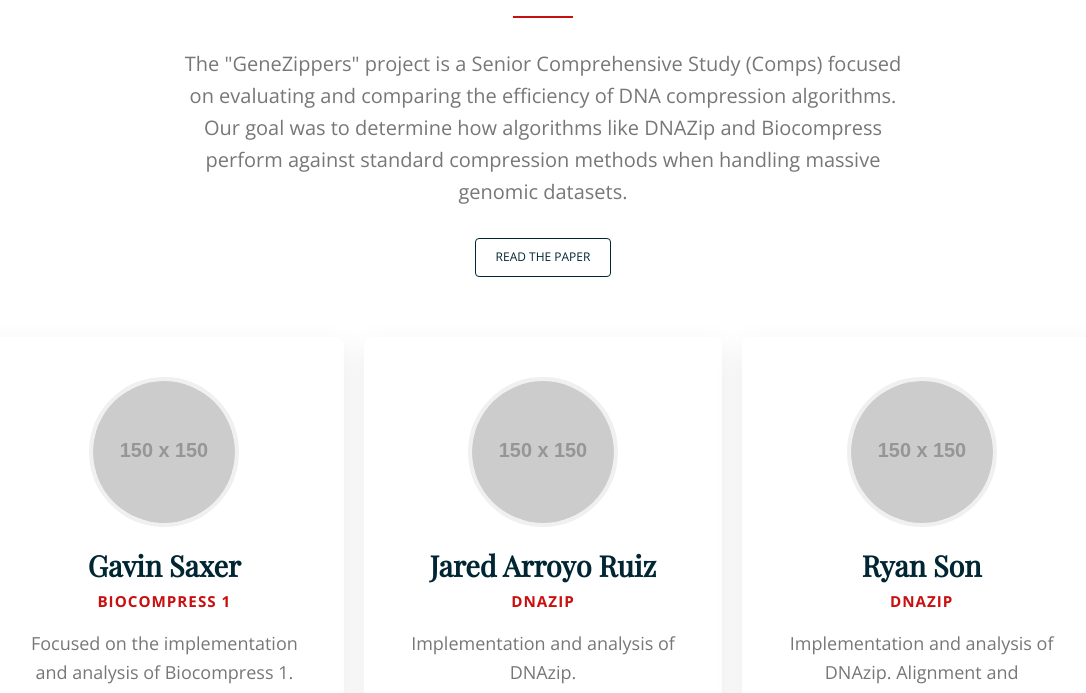
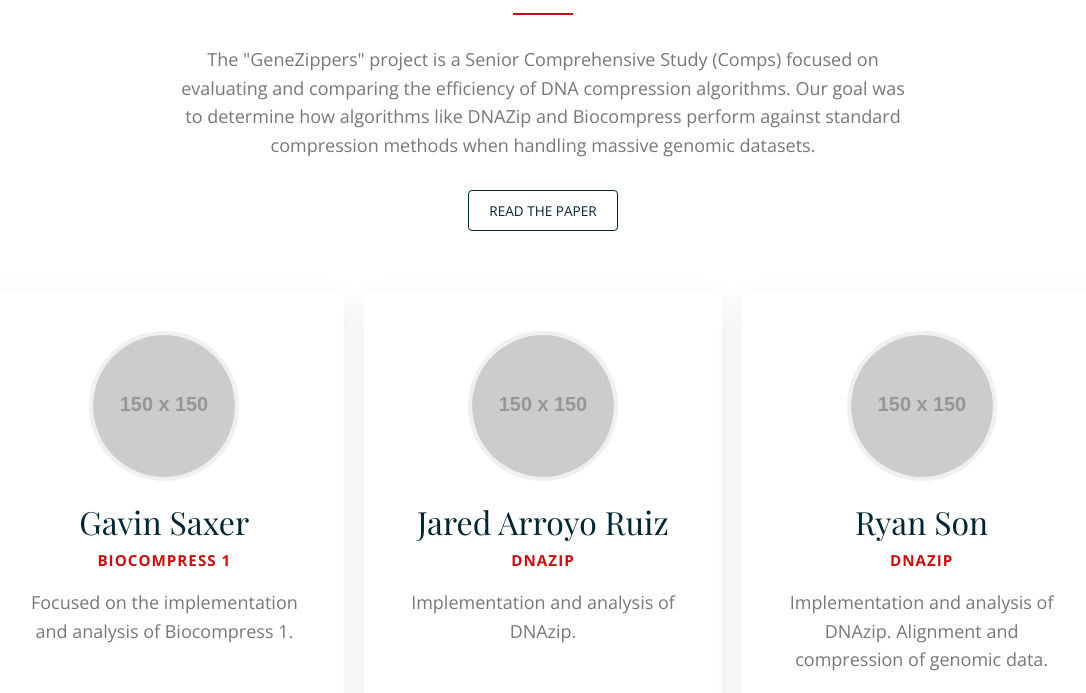
Before and after one commit to Rawleo/genezippers_web, a plain HTML site: page website/about.html in a window 1280 px wide. Shown: the part 530-1223 px from the top of the page, without its empty margins (97-1183 px from the left). Drawn offline with nearby package versions, Linux system fonts and the light colour scheme; placeholder pictures from the web are drawn by us; files whose address does not match are found by name.

Commit message:
font adjustments

```diff
--- a/website/about.html
+++ b/website/about.html
@@ -23,6 +23,18 @@
   <script type="text/javascript" src="js/global-nav.js"></script>
 
   <style>
+    body {
+      font-size: 18px;
+    }
+
+    p {
+      font-size: 18px;
+      line-height: 1.6;
+    }
+
+    h2 {
+      font-size: 2rem;
+    }
     /* --- 1. Layout Fixes (Flexbox) --- */
     .equal-height-container {
       display: flex;
@@ -59,15 +71,15 @@
 
     /* --- 3. Specific Typography Overrides --- */
 
-    .text-size-16 {
+    .text-size-18 {
       font-size: 1.25rem !important;
       /* Approx 20px */
       line-height: 1.6;
-    }
+    } */
 
     /* Make Team Member Names larger */
     .clean-card h2 {
-      font-size: 1.8rem;
+      /* font-size: 1.8rem; */
       font-weight: 600;
       /* Added a bit of weight for readability */
     }
@@ -137,7 +149,7 @@
       <header class="section background-dark">
         <div class="line">
           <h1 class="text-white margin-top-bottom-40 text-size-60 text-line-height-1">About Us</h1>
-          <p class="margin-bottom-0 text-size-16 text-silver-hover">
+          <p class="margin-bottom-0 text-silver-hover">
             The team behind the analysis of DNA compression efficiency.
           </p>
         </div>
@@ -148,13 +160,13 @@
           <div class="m-12 l-8 center text-center margin-bottom-60">
             <h2 class="text-size-40 margin-bottom-30">Our Team</h2>
             <hr class="break-small background-primary break-center margin-bottom-30">
-            <p class="text-size-16 margin-bottom-30">
+            <p class="margin-bottom-30">
               The "GeneZippers" project is a Senior Comprehensive Study (Comps) focused on evaluating and comparing the
               efficiency of DNA compression algorithms.
               Our goal was to determine how algorithms like DNAZip and Biocompress perform against standard compression
               methods when handling massive genomic datasets.
             </p>
-            <a class="button button-dark-stroke text-size-12 rounded-btn" href="paper.html">
+            <a class="button button-dark-stroke rounded-btn" href="paper.html">
               READ THE PAPER
             </a>
           </div>
```
